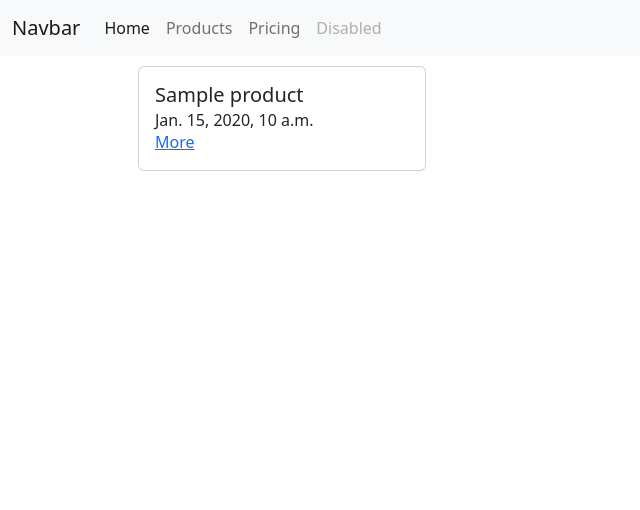
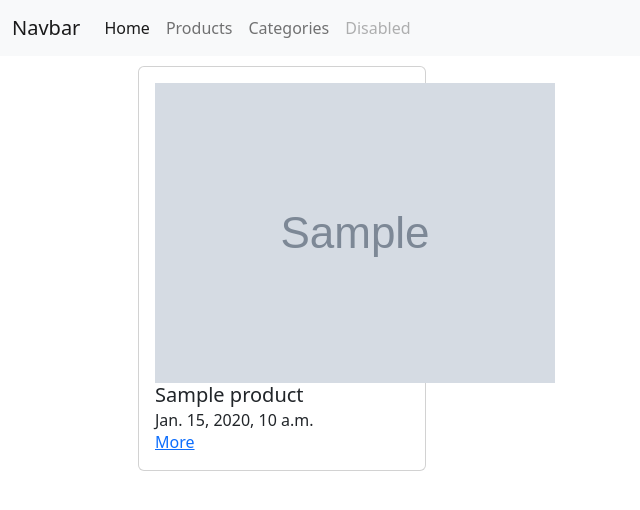
Before and after one commit to Eldarsky/Blog, a Django app: page /products/ in a window 1280 px wide. Shown: the top 510 px of the page, without its empty margins (0-640 px from the left). Run offline with Django 4.2, Linux system fonts and the light colour scheme; tables that the repository leaves empty hold one stand-in row (values such as "Sample post"); grey boxes marked "Sample" are stand-in pictures.

Commit message:
homework 3

```diff
--- a/Blog/settings.py
+++ b/Blog/settings.py
@@ -115,6 +115,8 @@ USE_TZ = True
 # https://docs.djangoproject.com/en/4.1/howto/static-files/
 
 STATIC_URL = 'static/'
+MEDIA_URL = 'media/'
+MEDIA_ROOT = BASE_DIR / 'media'
 
 # Default primary key field type
 # https://docs.djangoproject.com/en/4.1/ref/settings/#default-auto-field
--- a/Blog/urls.py
+++ b/Blog/urls.py
@@ -18,6 +18,8 @@ Including another URLconf
 from django.contrib import admin
 from django.urls import path
 from products.views import *
+from django.conf.urls.static import static
+from Blog import settings
 
 
 
@@ -28,5 +30,9 @@ urlpatterns = [
     path('now_data/',data),
     path('goodby/', goodby),
     path('products/', products_view),
-    path('products/<int:id>/', product_detail_view)
+    path('products/<int:id>/', product_detail_view),
+    path('categories/', categories_view)
+
 ]
+
+urlpatterns += static(settings.MEDIA_URL, document_root=settings.MEDIA_ROOT)
--- a/products/admin.py
+++ b/products/admin.py
@@ -1,6 +1,7 @@
 from django.contrib import admin
-from .models import *
+from products.models import *
 
 admin.site.register(Product)
 admin.site.register(Review)
+admin.site.register(Category)
 # Register your models here.
--- a/products/models.py
+++ b/products/models.py
@@ -1,5 +1,9 @@
 from django.db import models
 
+
+
+class Category(models.Model):
+    title = models.CharField('Категория', max_length= 55)
 class Product(models.Model):
     title = models.CharField(max_length=80)
     description = models.TextField()
@@ -8,6 +12,7 @@ class Product(models.Model):
     photo = models.ImageField(null=True, blank=True)
     created_at = models.DateTimeField(auto_now_add=True, null=True)
     updated_at = models.DateTimeField(auto_now=True)
+    categories = models.ManyToManyField(Category)
 # Create your models here.
 
 class Review(models.Model):
--- a/products/views.py
+++ b/products/views.py
@@ -1,7 +1,7 @@
 import datetime
 
 from django.shortcuts import HttpResponse, render
-from .models import Product, Review
+from .models import Product, Review, Category
 
 
 # Create your views here.
@@ -19,9 +19,27 @@ def goodby(request):
 def main_view(request):
     return render(request, 'layouts/index.html')
 
+def categories_view(request):
+    if request.method == 'GET':
+        categories = Category.objects.all()
+        context = {
+            'categories': categories
+        }
+        return render(request, 'categories/index.html', context=context)
 
 def products_view(request):
-    return render(request, 'products/products.html', context={'products': Product.objects.all()})
+    if request.method == 'GET':
+        category_id = request.GET.get('category_id')
+
+        if category_id:
+            products = Product.objects.filter(categories__in=[category_id])
+
+        else:
+            products = Product.objects.all()
+
+        return render(request, 'products/products.html', context={
+            'products': products
+        })
 
 def product_detail_view(request, id):
     if request.method == 'GET':
@@ -29,6 +47,17 @@ def product_detail_view(request, id):
 
         data={
             'product': product,
-            'reviews': Review.objects.filter(product=product)
+            'reviews': Review.objects.filter(product=product),
+            'categories': product.categories.all()
         }
         return render(request, 'products/detail.html', context= data)
+
+
+
+def categories_view(request):
+    if request.method == 'GET':
+        categories = Category.objects.all()
+        context = {
+            'categories': categories
+        }
+        return render(request, 'categories/index.html', context=context)
--- a/templates/layouts/index.html
+++ b/templates/layouts/index.html
@@ -32,7 +32,7 @@
                     <a class="nav-link" href="/products">Products</a>
                 </li>
                 <li class="nav-item">
-                    <a class="nav-link" href="#">Pricing</a>
+                    <a class="nav-link" href="/categories">Categories</a>
                 </li>
                 <li class="nav-item">
                     <a class="nav-link disabled" href="#" tabindex="-1" aria-disabled="true">Disabled</a>
--- a/templates/products/products.html
+++ b/templates/products/products.html
@@ -10,11 +10,19 @@
             flex-wrap: wrap;
             padding: 10px;
         }
+        .products > img{
+            width: 0%;
+        }
     </style>
     <div class="products">
         {% for product in products %}
             <div class="card" style="width: 18rem;">
                 <div class="card-body">
+                    {% if product.photo %}
+                        <img src="/media/{{ product.photo }}" alt="Ты попутал походу">
+                    {% else %}
+                        <img src="/media/ef3-placeholder-image.jpg">
+                    {% endif %}
                     <h5 class="card-title">{{ product.title }}</h5>
                     <h6 class="card-subtitle">{{ product.created_at }}</h6>
                     <a href="/products/{{ product.id }}/" class="card-link">More</a>
```
Also changed, not shown: templates/products/detail.html (+18 -2 lines), media/ef3-placeholder-image.jpg (added).
